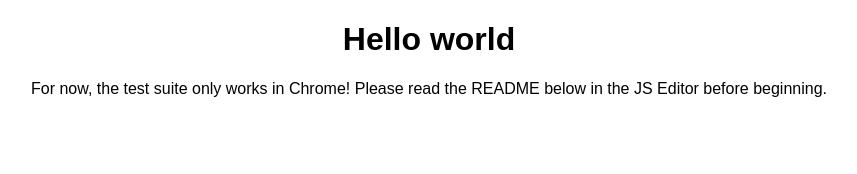
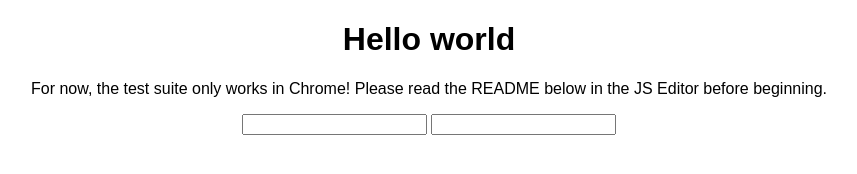
Before and after one commit to iammanny/Emmanuel-Ali, a plain HTML site: page index.html in a window 1280 px wide. Shown: the whole page, without its empty margins (211-1068 px from the left). Drawn offline with Linux system fonts and the light colour scheme.

Commit message:
second commit

```diff
--- a/index.html
+++ b/index.html
@@ -12,6 +12,12 @@
       <p id="description"> For now, the test suite only works in Chrome!
         Please read the README below in the JS Editor before beginning.</p>
     </div>
+    <form id="Survey-form">
+      <input type="text" id="name" />
+
+      <input type="email" id="email" />
+
+    </form>
 
 
     <script src="https://cdn.freecodecamp.org/testable-projects-fcc/v1/bundle.js"></script>
```
